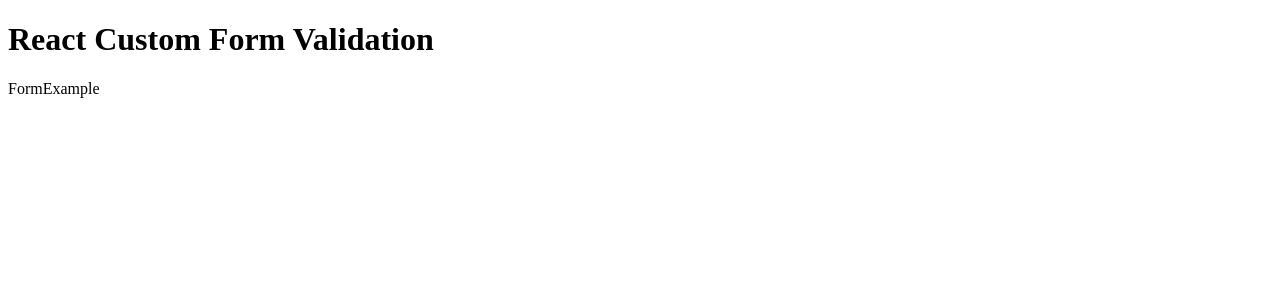
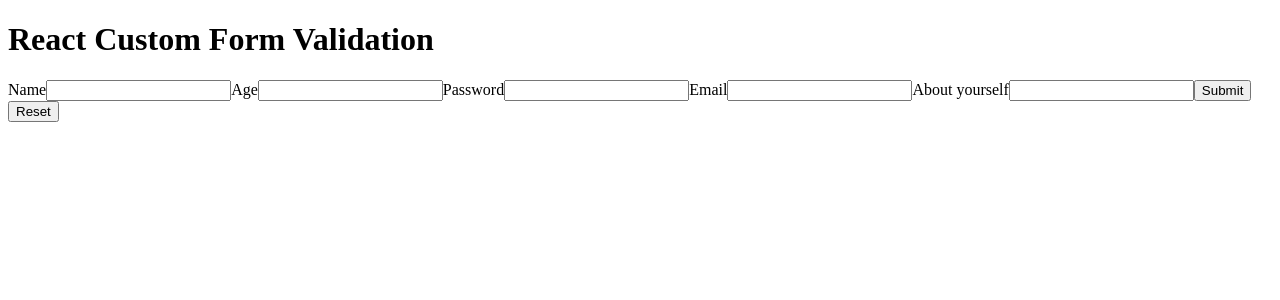
Before and after one commit to mk026/react-custom-form-validation, a React (Vite) app: page / in a window 1280 px wide. Shown: the top 300 px of the page. Built offline with nearby package versions, Linux system fonts and the light colour scheme.

Commit message:
Use validation hook in form-example component

```diff
--- a/src/components/form-example/FormExample.tsx
+++ b/src/components/form-example/FormExample.tsx
@@ -1,9 +1,76 @@
 import { FC } from "react";
 
+import { useForm } from "../../lib/hooks/useForm";
+import { createSchema } from "../../lib/utils/createSchema";
+import {
+  isEmail,
+  isInteger,
+  isRequired,
+  isString,
+} from "../../lib/utils/validators";
 import Form from "../ui/form";
+import TextField from "../ui/text-field";
+import Button from "../ui/button";
+
+const exampleValidationSchema = createSchema({
+  name: [isRequired(), isString({ min: 3, max: 50 })],
+  age: [isRequired(), isInteger()],
+  password: [isRequired(), isString({ min: 8, max: 100 })],
+  email: [
+    isRequired(),
+    isEmail({ message: "Please provide a valid email address" }),
+  ],
+  bio: [isString({ max: 5 })],
+});
 
 const FormExample: FC = () => {
-  return <Form>FormExample</Form>;
+  const { errors, register, isValid, handleSubmit, handleReset } = useForm(
+    exampleValidationSchema
+  );
+  const submitHandler = (values: any) => {
+    console.log(values);
+  };
+
+  return (
+    <Form onSubmit={handleSubmit(submitHandler)} onReset={handleReset}>
+      <TextField
+        {...register("name")}
+        label="Name"
+        error={!!errors["name"]}
+        message={errors["name"]}
+      />
+      <TextField
+        {...register("age")}
+        label="Age"
+        error={!!errors["age"]}
+        message={errors["age"]}
+      />
+      <TextField
+        {...register("password")}
+        type="password"
+        label="Password"
+        error={!!errors["password"]}
+        message={errors["password"]}
+      />
+      <TextField
+        {...register("email")}
+        type="email"
+        label="Email"
+        error={!!errors["email"]}
+        message={errors["email"]}
+      />
+      <TextField
+        {...register("bio")}
+        label="About yourself"
+        error={!!errors["bio"]}
+        message={errors["bio"]}
+      />
+      <Button type="submit" disabled={!isValid}>
+        Submit
+      </Button>
+      <Button type="reset">Reset</Button>
+    </Form>
+  );
 };
 
 export default FormExample;
```
